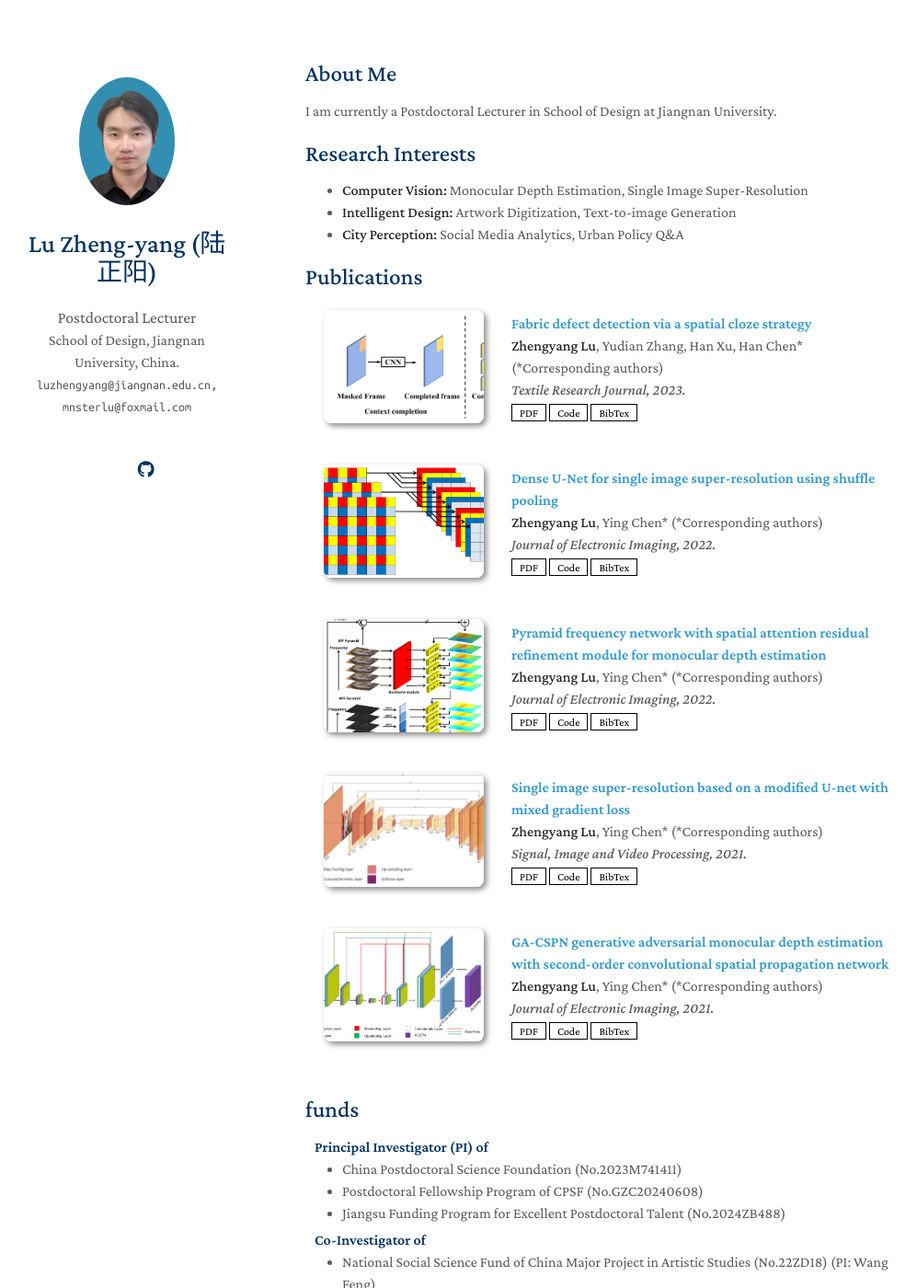
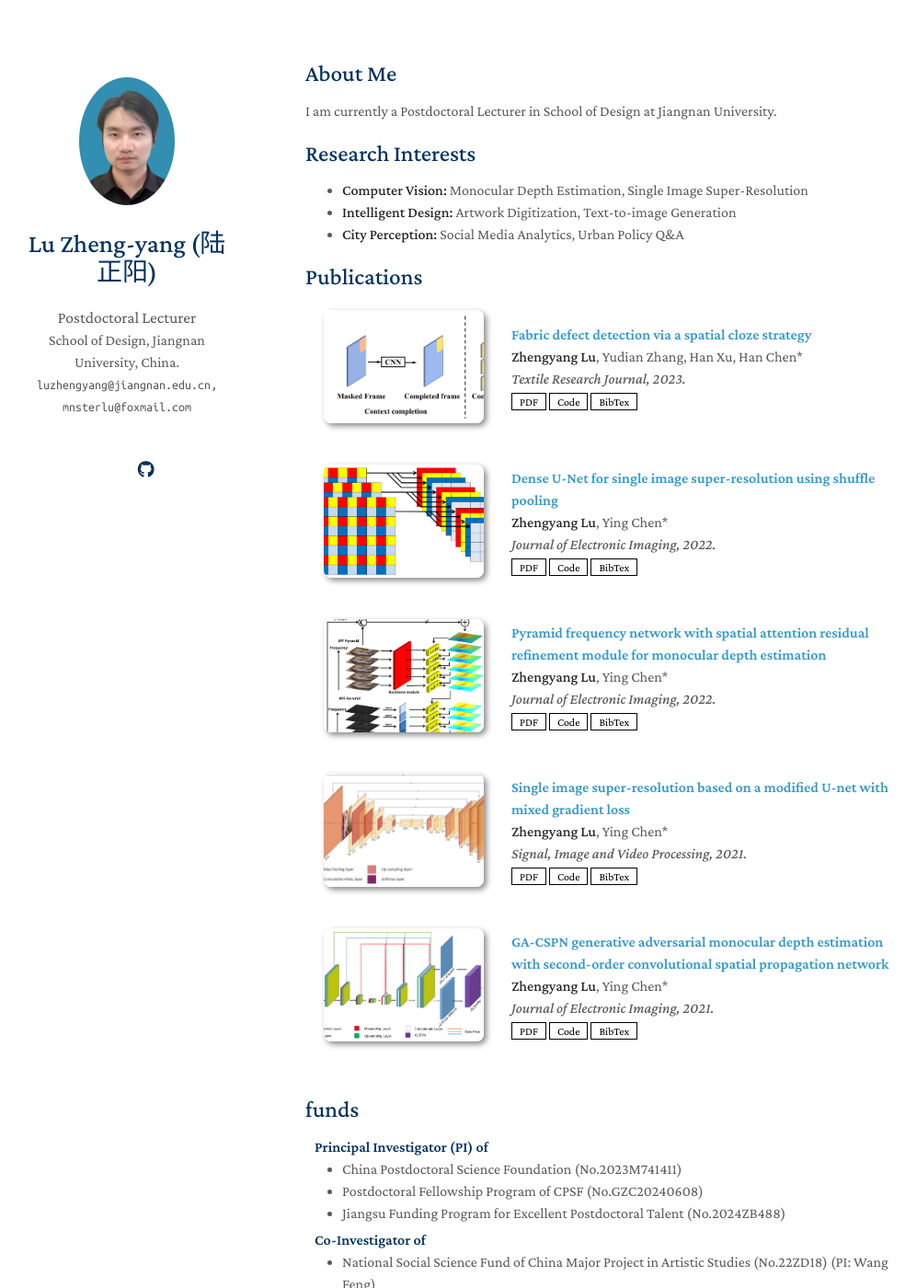
Before and after one commit to Mnster00/Lu.github.io, a Jekyll site: the page built from index.md, in a window 1280 px wide and 1400 px high. Shown: the whole window at 92% size, without its empty margins (138-1135 px from the left). Built offline with Jekyll 4.4.1, drawn with Linux system fonts in a browser that asks for light colours; a style sheet for code colours, icons or effects is not loaded; our own code applies the rules of GitHub Pages for plain Markdown files.

Commit message:
Update publications.yml

```diff
--- a/_data/publications.yml
+++ b/_data/publications.yml
@@ -3,7 +3,7 @@ main:
 
 
   - title: Fabric defect detection via a spatial cloze strategy
-    authors: <strong>Zhengyang Lu</strong>, Yudian Zhang, Han Xu, Han Chen* (*Corresponding authors)
+    authors: <strong>Zhengyang Lu</strong>, Yudian Zhang, Han Xu, Han Chen*
     conference: Textile Research Journal, 2023.
     pdf: https://github.com/Mnster00/Lu.github.io/tree/main/assets/files/TRJ1135205.pdf
     code: https://github.com/Mnster00/simplifiedUnetSR
@@ -11,7 +11,7 @@ main:
     image: ./assets/img/alflow5.png
 
   - title: Dense U-Net for single image super-resolution using shuffle pooling
-    authors: <strong>Zhengyang Lu</strong>, Ying Chen* (*Corresponding authors)
+    authors: <strong>Zhengyang Lu</strong>, Ying Chen*
     conference: Journal of Electronic Imaging, 2022.
     pdf: https://arxiv.org/pdf/2011.05490.pdf
     code: https://github.com/Mnster00/simplifiedUnetSR
@@ -21,7 +21,7 @@ main:
 
 
   - title: Pyramid frequency network with spatial attention residual refinement module for monocular depth estimation
-    authors: <strong>Zhengyang Lu</strong>, Ying Chen* (*Corresponding authors)
+    authors: <strong>Zhengyang Lu</strong>, Ying Chen*
     conference: Journal of Electronic Imaging, 2022.
     pdf: https://arxiv.org/pdf/2204.02386.pdf
     code: https://github.com/Mnster00/simplifiedUnetSR
@@ -30,7 +30,7 @@ main:
 
 
   - title: Single image super-resolution based on a modified U-net with mixed gradient loss
-    authors: <strong>Zhengyang Lu</strong>, Ying Chen* (*Corresponding authors)
+    authors: <strong>Zhengyang Lu</strong>, Ying Chen*
     conference: Signal, Image and Video Processing, 2021.
     pdf: https://arxiv.org/pdf/1911.09428.pdf
     code: https://github.com/Mnster00/simplifiedUnetSR
@@ -39,7 +39,7 @@ main:
 
 
   - title: GA-CSPN generative adversarial monocular depth estimation with second-order convolutional spatial propagation network
-    authors: <strong>Zhengyang Lu</strong>, Ying Chen* (*Corresponding authors)
+    authors: <strong>Zhengyang Lu</strong>, Ying Chen*
     conference: Journal of Electronic Imaging, 2021.
     pdf: https://github.com/Mnster00/Lu.github.io/tree/main/assets/files/JEI-210199_online.pdf
     code: https://github.com/Mnster00/simplifiedUnetSR
```
